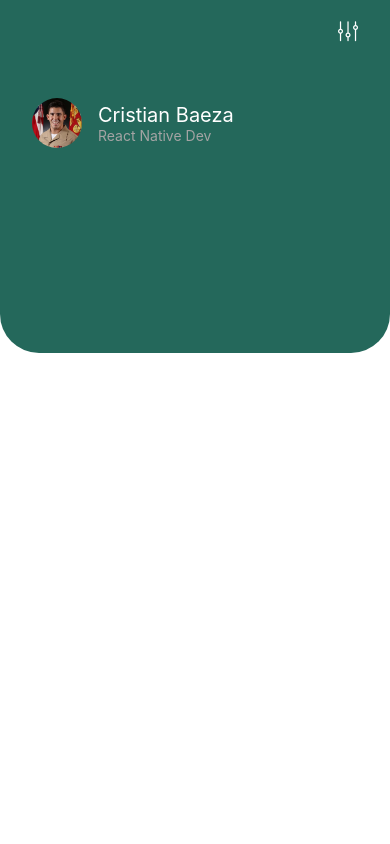
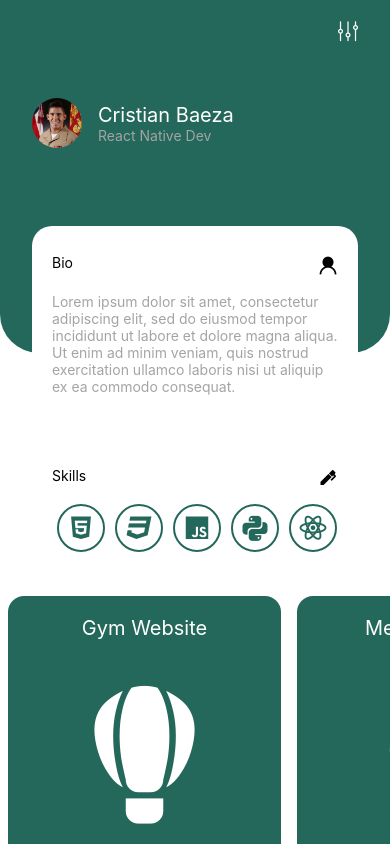
Before and after one commit to Cristian-Baeza/React-Native_portfolio-, a React Native app: screen / in a window 390 px wide. Built offline with nearby package versions, Linux system fonts and the light colour scheme.

Commit message:
Added skills, projects, stats

```diff
--- a/App.js
+++ b/App.js
@@ -1,6 +1,6 @@
 import { StatusBar } from 'expo-status-bar';
 import React from 'react';
-import { StyleSheet, Text, View, ScrollView, Image, Dimensions, TouchableOpacity } from 'react-native';
+import { StyleSheet, Text, View, ScrollView, Image, Dimensions, TouchableOpacity, Slider } from 'react-native';
 import { MaterialCommunityIcons, AntDesign, SimpleLineIcons } from "@expo/vector-icons"
 
 const Layout = {
@@ -14,6 +14,34 @@ const Colors = {
   white: "#fff",
   greyish: "#a4a4a4"
 };
+
+//used map function so i can add skills to here and they
+// will be mapped out in app
+const skillIcons = [
+  "language-html5",
+  "language-css3",
+  "language-javascript",
+  "language-python",
+  "react",
+  "bootstrap"
+]
+
+
+const projects = [
+  {
+    name: "Gym Website",
+    icon: "airballoon"
+  },
+  {
+    name: "Mediation App",
+    icon: "microphone"
+  },
+  {
+    name: "Shopping List",
+    icon: "shopping-music"
+  },
+];
+
 
 
 export default function App(props) {
@@ -64,9 +92,179 @@ export default function App(props) {
         </View>
       </View>
 
-      <View>
+      <View
+        style={{
+          backgroundColor: Colors.white,
+          marginHorizontal: 32,
+          padding: 20,
+          borderRadius: 20,
+          elevation: 8,
+          marginBottom: 16,
+          marginTop: -Layout.height * 0.15
+        }}
+      >
+        <View
+          style={{
+            flexDirection: "row",
+            justifyContent: "space-between",
+            marginVertical: 8
+          }}>
+          <Text>Bio</Text>
+          <AntDesign name="user" size={20} />
+        </View>
+        <View style={{ marginVertical: 8 }}>
+          <Text style={{ color: Colors.greyish }}>
+            Lorem ipsum dolor sit amet, consectetur adipiscing elit, sed do eiusmod tempor incididunt ut labore et dolore magna aliqua. Ut enim ad minim veniam, quis nostrud exercitation ullamco laboris nisi ut aliquip ex ea commodo consequat.
+          </Text>
+        </View>
+      </View>
 
+      {/* SECOND CARD: SKILLS */}
+
+      <View
+        style={{
+          backgroundColor: Colors.white,
+          marginHorizontal: 32,
+          padding: 20,
+          borderRadius: 20,
+          elevation: 8,
+          marginBottom: 16,
+        }}
+      >
+        <View
+          style={{
+            flexDirection: "row",
+            justifyContent: "space-between",
+            marginVertical: 8
+          }}>
+          <Text>Skills</Text>
+          <MaterialCommunityIcons name="pen" size={20} />
+        </View>
+        <ScrollView horizontal style={{ marginVertical: 8 }}>
+          {skillIcons.map(skill => (
+            <View style={{
+              width: 48,
+              height: 48,
+              borderRadius: 24,
+              borderWidth: 2,
+              borderColor: Colors.theme,
+              justifyContent: 'center',
+              alignItems: 'center',
+              marginHorizontal: 5
+            }}
+            >
+              <MaterialCommunityIcons
+                name={skill}
+                size={30}
+                style={{ color: Colors.theme }}
+              />
+            </View>
+          ))}
+        </ScrollView>
       </View>
+
+
+      {/* PROJECTS PART  */}
+
+      <ScrollView horizontal>
+        {projects.map(project => (
+          <View
+            key={project.name}
+            style={{
+              backgroundColor: Colors.theme,
+              marginHorizontal: 8,
+              padding: 20,
+              borderRadius: 16,
+              marginBottom: 16,
+              alignItems: "center",
+              width: Layout.width * 0.7
+            }}
+          >
+            <Text style={{ fontSize: 20, color: Colors.white }}>
+              {project.name}
+            </Text>
+            <MaterialCommunityIcons
+              name={project.icon}
+              size={150}
+              style={{ color: Colors.white, marginVertical: 40 }}
+            />
+            <TouchableOpacity>
+              <View
+                style={{
+                  backgroundColor: Colors.white,
+                  borderRadius: 10,
+                  paddingHorizontal: 20,
+                  paddingVertical: 10
+                }}
+              >
+                <Text style={{ color: Colors.theme }}>View Project</Text>
+              </View>
+            </TouchableOpacity>
+          </View>
+        ))}
+      </ScrollView>
+
+
+{/* STATS CARD  */}
+
+      <View
+        style={{
+          backgroundColor: Colors.white,
+          marginHorizontal: 32,
+          padding: 20,
+          borderRadius: 20,
+          elevation: 8,
+          marginBottom: 16,
+        }}
+      >
+        <View
+          style={{
+            flexDirection: "row",
+            justifyContent: "space-between",
+            marginVertical: 8
+          }}>
+          <Text>Stats</Text>
+          <MaterialCommunityIcons name="trending-up" size={20} />
+        </View>
+        <View
+          style={{
+            flexDirection: 'row',
+            justifyContent: 'center',
+            marginVertical: 8,
+            alignItems: 'flex-end'
+          }}
+        >
+          <Text style={{ fontSize: 50, color: Colors.theme }}>10,000</Text>
+          <Text style={{ color: Colors.greyish }}>CUPS OF COFFEE</Text>
+        </View>
+
+        <View
+          style={{
+            flexDirection: 'row',
+            justifyContent: 'center',
+            marginVertical: 8,
+            alignItems: 'flex-end'
+          }}
+        >
+          <Text style={{ color: Colors.greyish }}>PROJECTS DONE</Text>
+          <Text style={{ fontSize: 50, color: Colors.theme }}>10</Text>
+        </View>
+
+        <View
+          style={{
+            flexDirection: 'row',
+            justifyContent: 'center',
+            marginVertical: 8,
+            alignItems: 'flex-end'
+          }}
+        >
+          <Text style={{ fontSize: 50, color: Colors.theme }}>32</Text>
+          <Text style={{ color: Colors.greyish }}>HAPPY CLIENTS</Text>
+        </View>
+      </View>
+
+
+
     </ScrollView>
   );
 }
```
